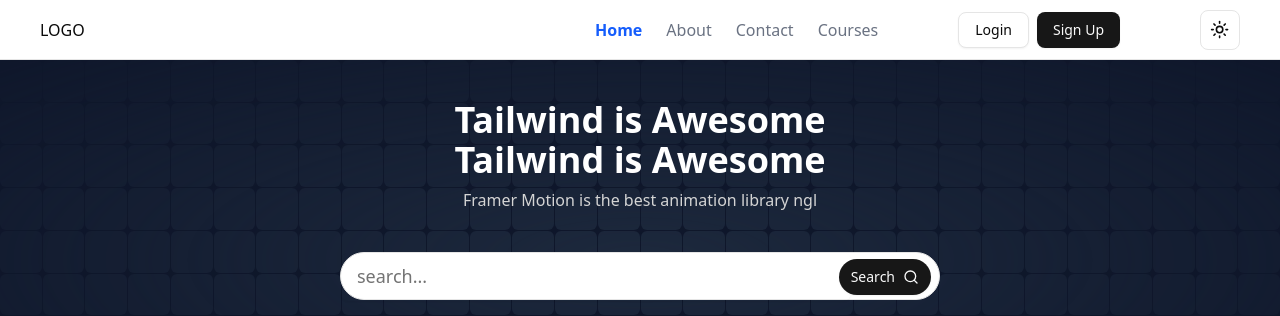
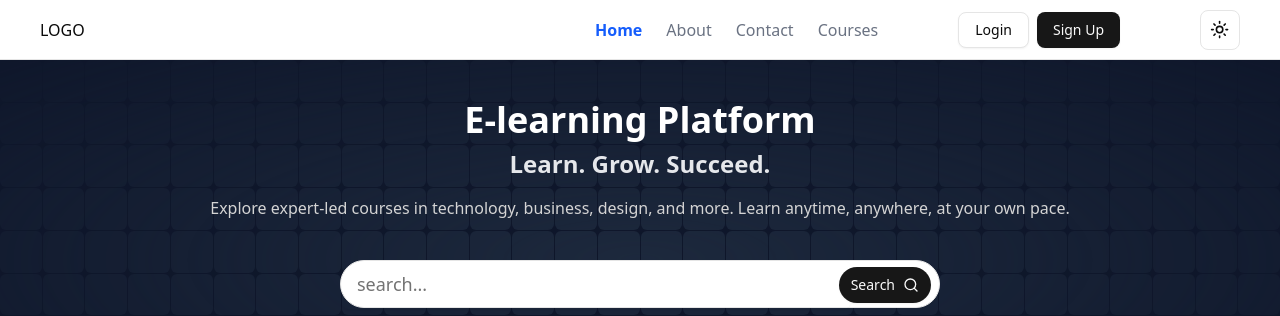
Before and after one commit to aakashstha1/fyp, a React (Vite) app in the folder frontend/: page / in a window 1280 px wide. Shown: the top 316 px of the page. Built offline with nearby package versions, Linux system fonts and the light colour scheme; no server answers.

Commit message:
Fixed bugs

```diff
--- a/frontend/src/components/HeroSection.jsx
+++ b/frontend/src/components/HeroSection.jsx
@@ -1,10 +1,19 @@
-import React from "react";
+import React, { useState } from "react";
 import { Boxes } from "./subComponents/Boxes";
 import { Input } from "./ui/input";
 import { Button } from "./ui/button";
 import { ArrowRightCircleIcon, Search } from "lucide-react";
+import { useNavigate } from "react-router-dom";
 
 function HeroSection() {
+  const navigate = useNavigate();
+  const [query, setQuery] = useState("");
+
+  const handleSearch = () => {
+    if (query.trim() !== "") {
+      navigate(`/courses?search=${encodeURIComponent(query)}`);
+    }
+  };
   return (
     <div className="h-[400px] relative w-full overflow-hidden bg-slate-900 flex flex-col items-center">
       {/* Radial gradient mask overlay */}
@@ -15,12 +24,15 @@
 
       {/* Foreground content */}
       <div className="mt-10 relative z-20">
-        <h1 className="text-4xl font-bold text-white ">Tailwind is Awesome</h1>
-        <h2 className="text-4xl font-semibold text-white ">
-          Tailwind is Awesome
+        <h1 className="text-4xl font-bold text-white text-center pb-2">
+          E-learning Platform
+        </h1>
+        <h2 className="text-2xl font-semibold text-gray-200 text-center">
+          Learn. Grow. Succeed.
         </h2>
-        <p className="text-center mt-2 text-neutral-300">
-          Framer Motion is the best animation library ngl
+        <p className="text-center mt-4 text-neutral-300">
+          Explore expert-led courses in technology, business, design, and more.
+          Learn anytime, anywhere, at your own pace.
         </p>
       </div>
       <div className="mt-10 relative z-20 w-[600px] h-12 border bg-white rounded-full">
@@ -28,18 +40,26 @@
           type="search"
           placeholder="search..."
           className="w-[510px] placeholder:text-lg h-12 focus-visible:border-none focus-visible:ring-0 border-0 pl-4"
+          value={query}
+          onChange={(e) => setQuery(e.target.value)}
+          onKeyDown={(e) => e.key === "Enter" && handleSearch()}
         />
-        <Button className="absolute right-2 bottom-1 rounded-full">
+        <Button
+          className="absolute right-2 bottom-1 rounded-full"
+          onClick={handleSearch}
+        >
           Search
           <Search />
         </Button>
       </div>
       <div className="relative z-20 mt-10 ">
-        <button className="flex items-center justify-center text-slate-900 text-lg font-semibold gap-2 w-30 h-10 hover:scale-110 cursor-pointer ease-in-out duration-150 bg-amber-400 rounded-lg">
+        <button
+          className="flex items-center justify-center text-slate-900 text-lg font-semibold gap-2 w-30 h-10 hover:scale-110 cursor-pointer ease-in-out duration-150 bg-amber-400 rounded-lg"
+          onClick={() => navigate("/courses")}
+        >
           Explore <ArrowRightCircleIcon />
         </button>
       </div>
-
     </div>
   );
 }
--- a/frontend/src/components/RecommendedCourse.jsx
+++ b/frontend/src/components/RecommendedCourse.jsx
@@ -99,7 +99,11 @@
       </div>
 
       <div className="flex items-center justify-center mt-8">
-        <Button variant="ghost" className="cursor-pointer">
+        <Button
+          variant="ghost"
+          className="cursor-pointer"
+          onClick={() => navigate("/courses")}
+        >
           View more <ChevronsRight />
         </Button>
       </div>
--- a/frontend/src/pages/courses/Courses.jsx
+++ b/frontend/src/pages/courses/Courses.jsx
@@ -3,15 +3,20 @@
 import CourseCard from "./CourseCard";
 import axios from "axios";
 import { Skeleton } from "@/components/ui/skeleton";
+import { useLocation } from "react-router-dom";
 
 const COURSES_PER_PAGE = 16;
 
 function Courses() {
+  const location = useLocation();
+  const params = new URLSearchParams(location.search);
+  const initialSearch = params.get("search") || "";
+
+  const [searchText, setSearchText] = useState(initialSearch);
   const [courses, setCourses] = useState([]);
   const [totalPages, setTotalPages] = useState(1);
   const [currentPage, setCurrentPage] = useState(1);
 
-  const [searchText, setSearchText] = useState("");
   const [sortBy, setSortBy] = useState("price");
   const [order, setOrder] = useState("desc");
   const [category, setCategory] = useState("all");
```
Also changed, not shown: 1 other file (tests, documents, lock files or other folders).
